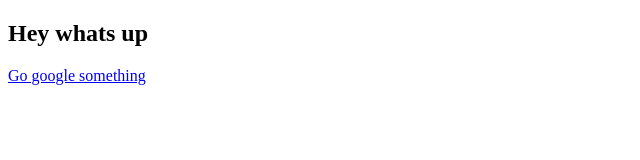
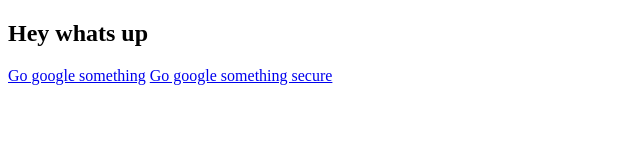
Before and after one commit to tapickell/crackerjacks, a plain HTML site: page index.html in a window 1280 px wide. Shown: the whole page, without its empty margins (0-640 px from the left). Drawn offline with Linux system fonts and the light colour scheme.

Commit message:
stupid message h8 me later'

```diff
--- a/index.html
+++ b/index.html
@@ -9,5 +9,6 @@
 <body>
   <h2>Hey whats up</h2>
   <a href="http://google.com">Go google something</a>
+  <a href="https://google.com">Go google something secure</a>
 </body>
 </html>
```
